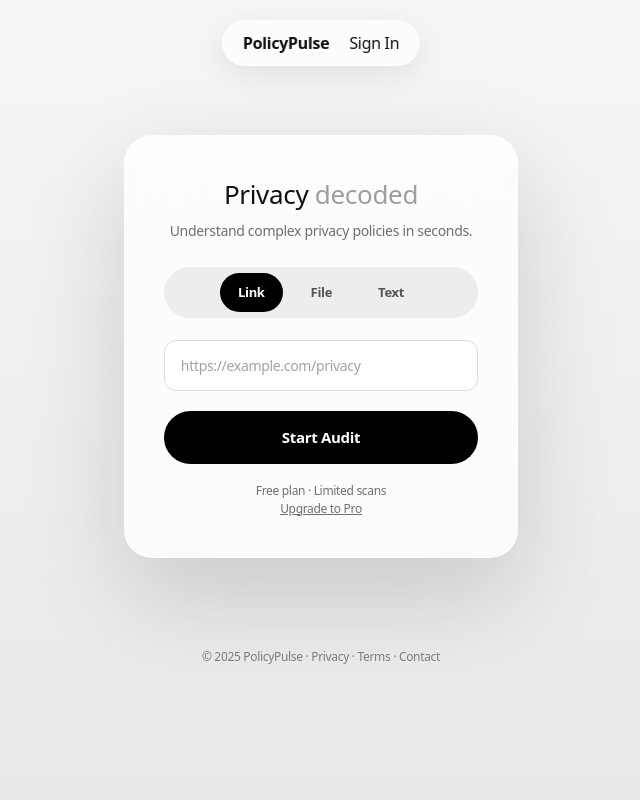
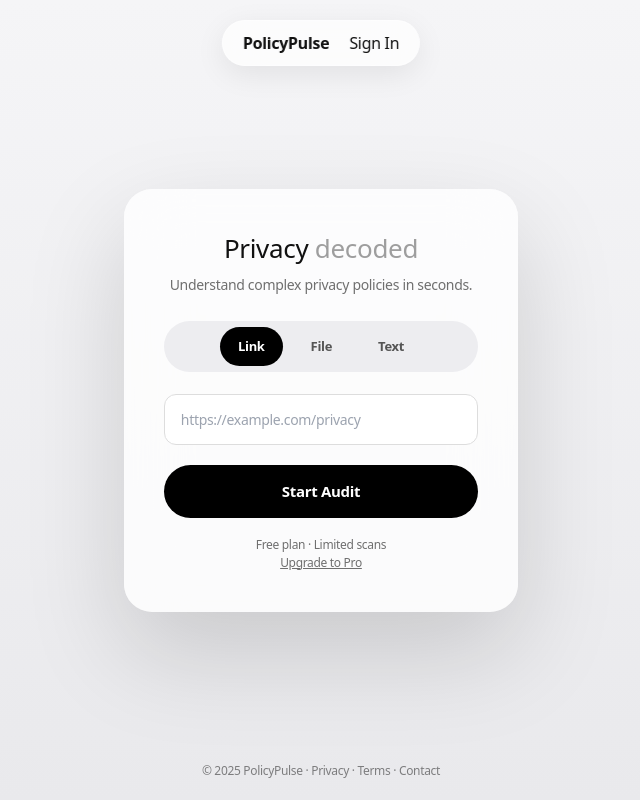
Before and after one commit to hitesh0702/policy-final-, a React (Vite) app: page / in a window 1280 px wide. Shown: the whole page, without its empty margins (319-959 px from the left). Built offline with nearby package versions, Linux system fonts and the light colour scheme; no server answers.

Commit message:
Update HomePage.tsx

```diff
--- a/components/HomePage.tsx
+++ b/components/HomePage.tsx
@@ -169,7 +169,9 @@
       {/* FOOTER */}
     <footer
   style={{
-          marginTop: 90,
+    position: "absolute",
+    bottom: 20,
+    width: "100%",
     textAlign: "center",
     fontSize: 12,
     opacity: 0.5,
```
Lines whose indentation alone changed are shown as unchanged.
